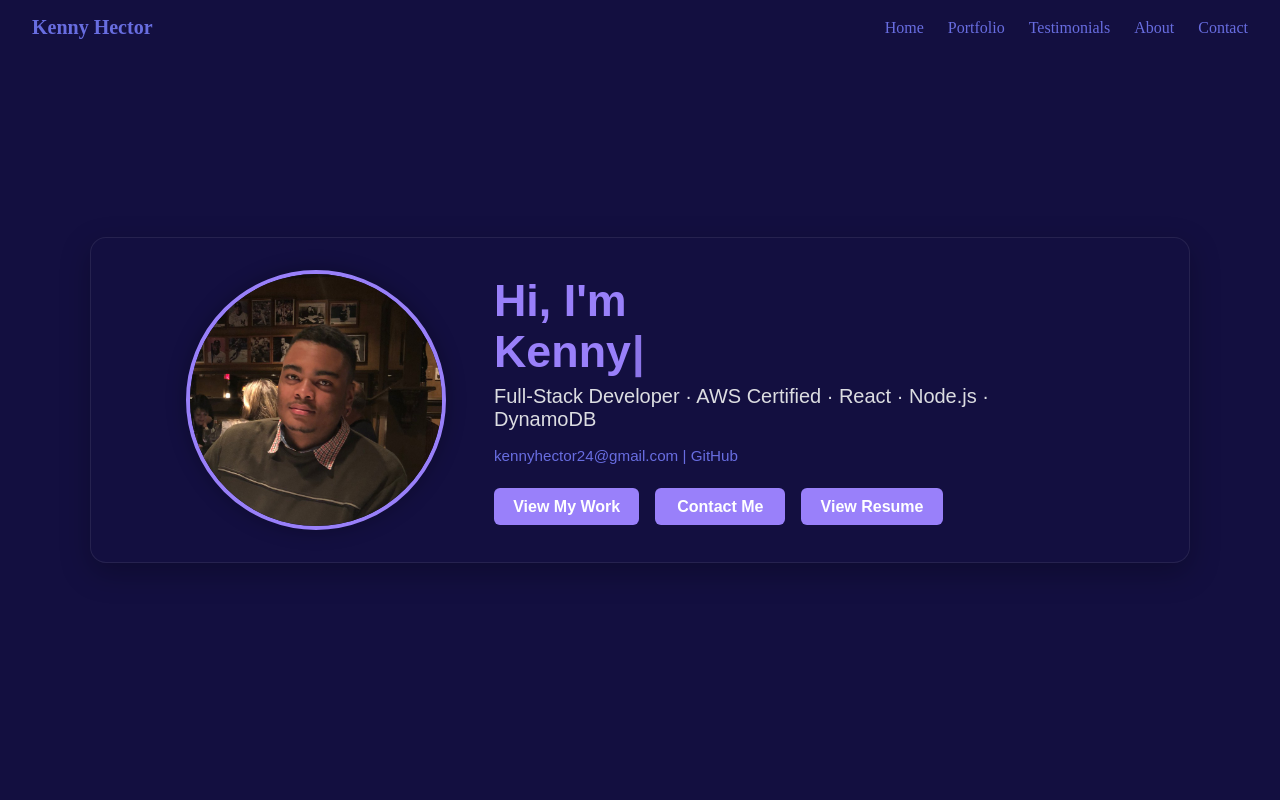
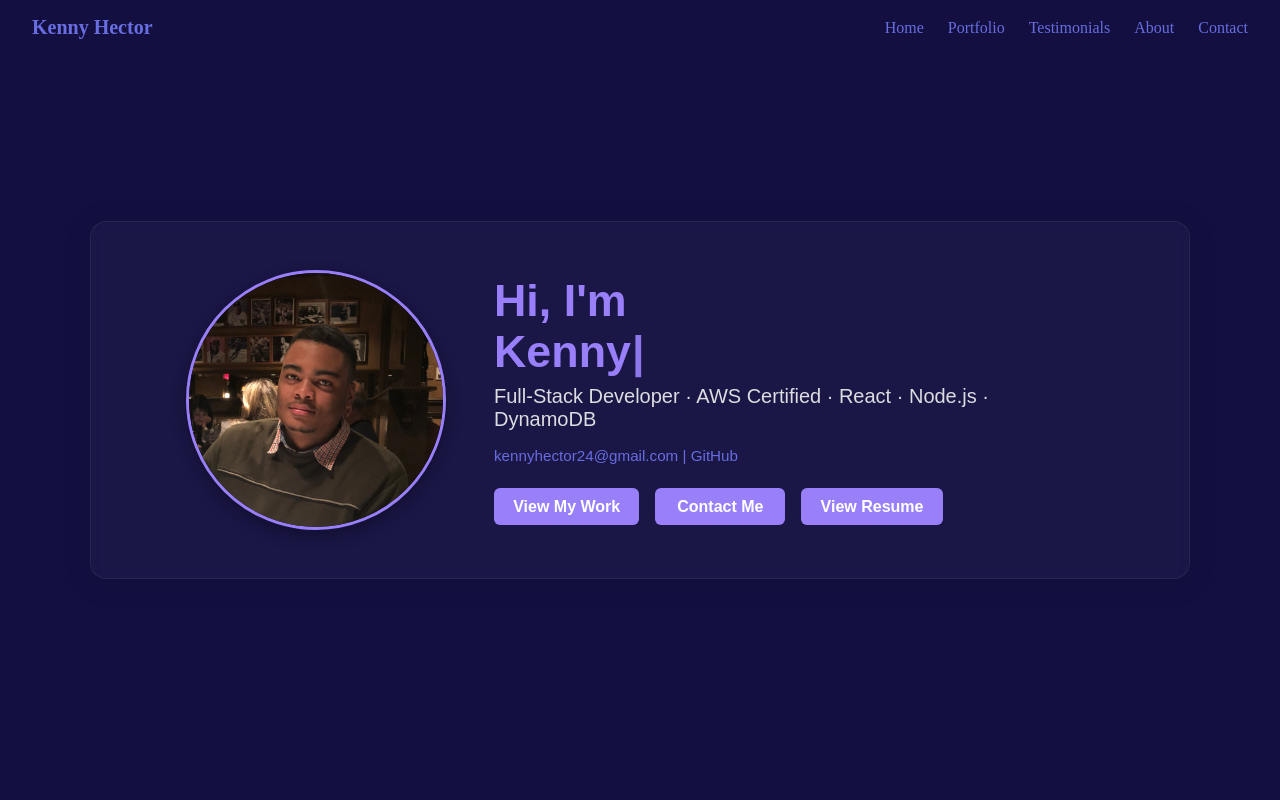
Before and after one commit to khector24/Portfolio, a React (Vite) app: page / in a window 1280 px wide. Shown: the top 800 px of the page. Built offline with nearby package versions, Linux system fonts and the light colour scheme.

Commit message:
Update raised border styles.

```diff
--- a/src/styles/component-styles/Hero.css
+++ b/src/styles/component-styles/Hero.css
@@ -8,30 +8,43 @@
   padding: 2rem;
 }
 
-/* === Inner Hero Card with Raised Look === */
+/* === Raised Card Style === */
 .hero {
   display: flex;
   flex-wrap: wrap;
   gap: 3rem;
   align-items: center;
   justify-content: center;
-  padding: 2rem;
+  padding: 3rem;
+  max-width: 1100px;
+  width: 100%;
   border-radius: 16px;
   background-color: var(--bg-primary);
-  box-shadow: 0 10px 30px rgba(0, 0, 0, 0.25);
-  border: 1px solid rgba(255, 255, 255, 0.08);
-  max-width: 1100px;
-  width: 100%;
+  box-shadow: 0 4px 30px rgba(0, 0, 0, 0.1); /* Softer shadow */
+  border: 1px solid rgba(255, 255, 255, 0.06); /* Subtle white border */
+  backdrop-filter: blur(4px); /* Optional: if using semi-transparent bg */
+  transition: box-shadow 0.3s ease;
 }
 
-/* === Image Styling === */
+.hero {
+  background-color: rgba(
+    255,
+    255,
+    255,
+    0.03
+  ); /* subtle translucent background */
+  backdrop-filter: blur(6px);
+  -webkit-backdrop-filter: blur(6px);
+}
+
+/* === Profile Image === */
 .profile-pic {
   height: 260px;
   width: 260px;
   border-radius: 50%;
-  border: 4px solid var(--accent);
+  border: 3px solid var(--accent);
   object-fit: cover;
-  box-shadow: 0 0 20px rgba(0, 0, 0, 0.3);
+  box-shadow: 0 6px 16px rgba(0, 0, 0, 0.3);
   transition: transform 0.3s ease;
 }
 
@@ -39,7 +52,7 @@
   transform: scale(1.03);
 }
 
-/* === Text + Link Block === */
+/* === Text Block === */
 .header-content {
   display: flex;
   flex-direction: column;
```
